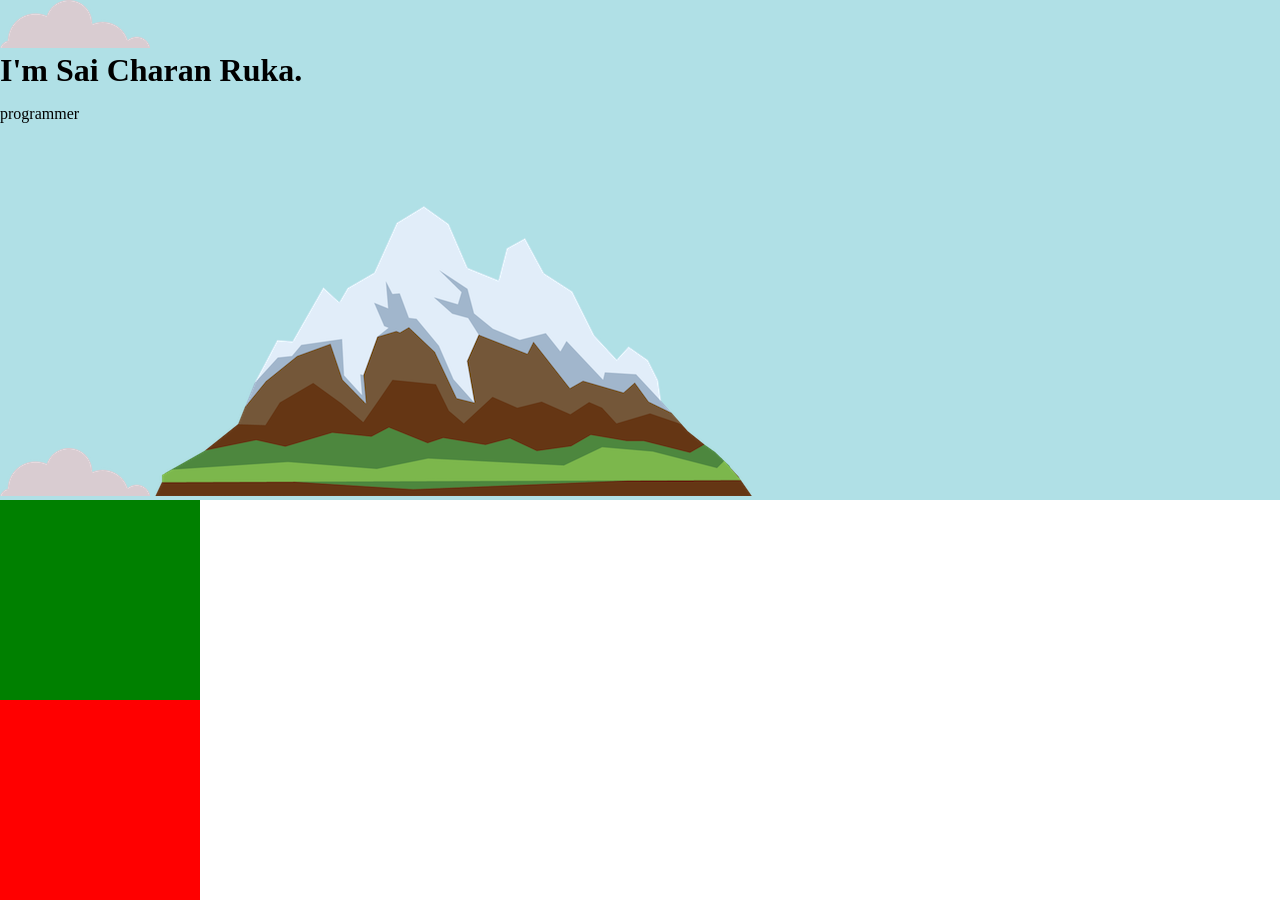
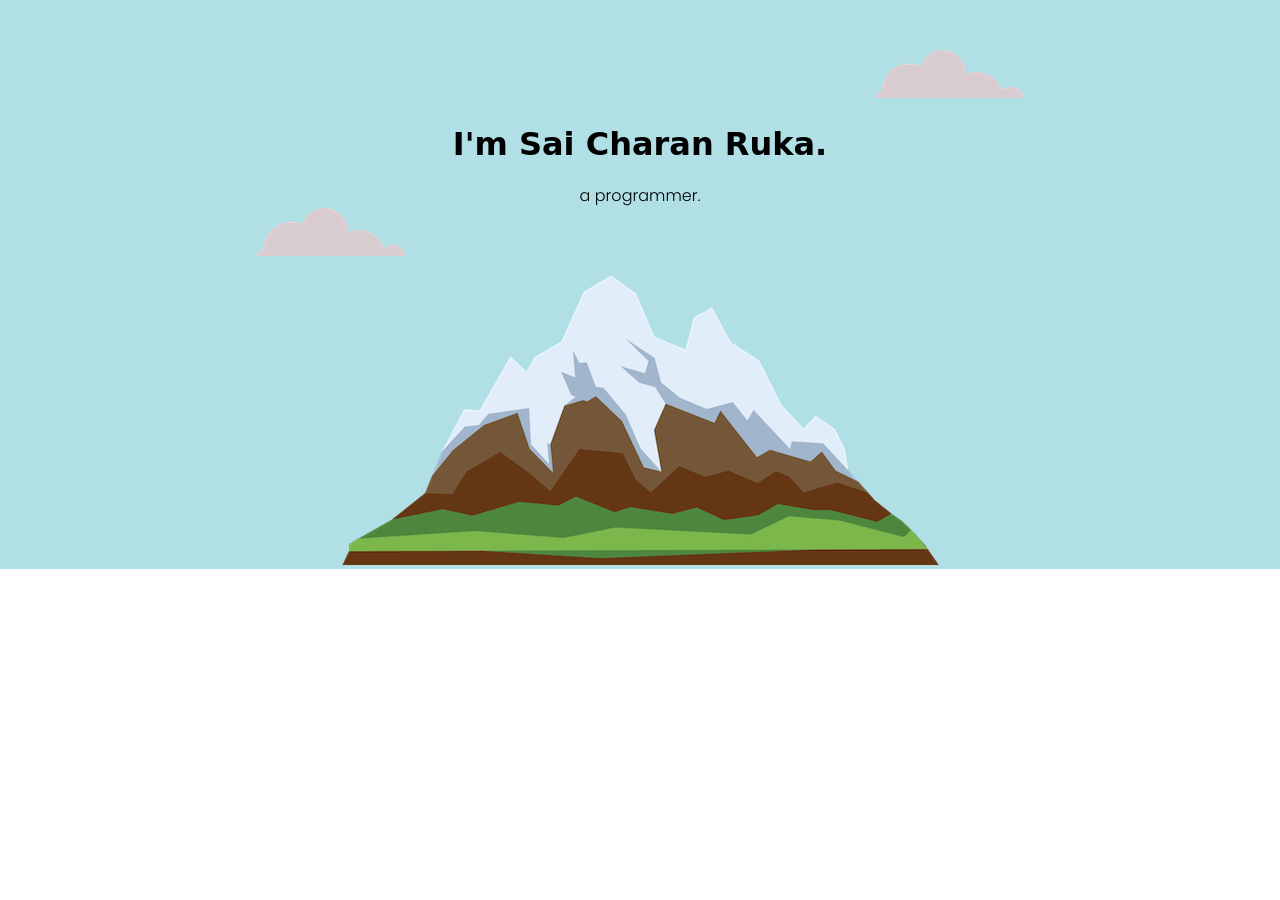
Before and after one commit to itsaiii06/personal-website, a plain HTML site: page index.html in a window 1280 px wide. After the commit the page ends 800 px from the top, so only its background shows below. Drawn offline with Linux system fonts and the light colour scheme; a web font is replaced by a local one.

Commit message:
centered elements

```diff
--- a/css/stylesheet.css
+++ b/css/stylesheet.css
@@ -1,28 +1,44 @@
+div {
+  background-color : powderblue;
+}
 
-div {
-  background-color: powderblue;
+body {
+  margin : 0;
+  text-align : center;
+  font-family: Arial, sans-serif;
+}
+
+h1 {
+  font-family: 'Fascinate', cursive;
+  margin : 0 auto 0 auto;
+  padding-top: 75px;
+  padding-bottom: 20px;
+
 
 }
 
-h1 {
-  margin: 0;
+  p {
+  font-family: 'Poppins', sans-serif;
+  margin : 0 auto 0 auto;
 }
 
-body {
-  margin: 0;
+.bottom-cloud {
+
+  position : absolute;
+  left : 20%;
+}
+
+.top-cloud {
+
+  position : absolute;
+  right : 20%;
 }
 
 
-
-
-#middle-container {
-  height: 200px;
-  width: 200px;
-  background-color: green;
+#container {
+  padding-top: 50px;
 }
 
-#bottom-container {
-  height: 200px;
-  width: 200px;
-  background-color: red;
+#mountain-img {
+  margin: 0 auto 0 auto;
 }
--- a/index.html
+++ b/index.html
@@ -6,24 +6,25 @@
 
     <link rel="stylesheet" href="css/stylesheet.css">
     <link rel="icon" href="assets/favicon.png">
+    <link rel="preconnect" href="https://fonts.googleapis.com">
+    <link rel="preconnect" href="https://fonts.gstatic.com" crossorigin>
+    <link href="https://fonts.googleapis.com/css2?family=Fascinate&family=Poppins:wght@300&display=swap" rel="stylesheet">
 
   </head>
   <body>
 
-    <div id="top-container">
-      <img src="assets/cloud.png" alt="cloud-img">
+    <div id="container">
+      <img class="top-cloud" src="assets/cloud.png" alt="cloud-img">
+
       <h1>I'm Sai Charan Ruka.</h1>
-      <p> programmer</p>
-      <img src="assets/cloud.png" alt="cloud-img">
-      <img src="assets/mountain.png" alt="mountain-img">
+      <p>a programmer.</p>
+
+      <img class="bottom-cloud" src="assets/cloud.png" alt="cloud-img">
+      <img id="mountain-img" src="assets/mountain.png" alt="mountain-img">
 
     </div>
 
-    <div id="middle-container">
-    </div>
 
-    <div id="bottom-container">
-    </div>
 
 
 
```
